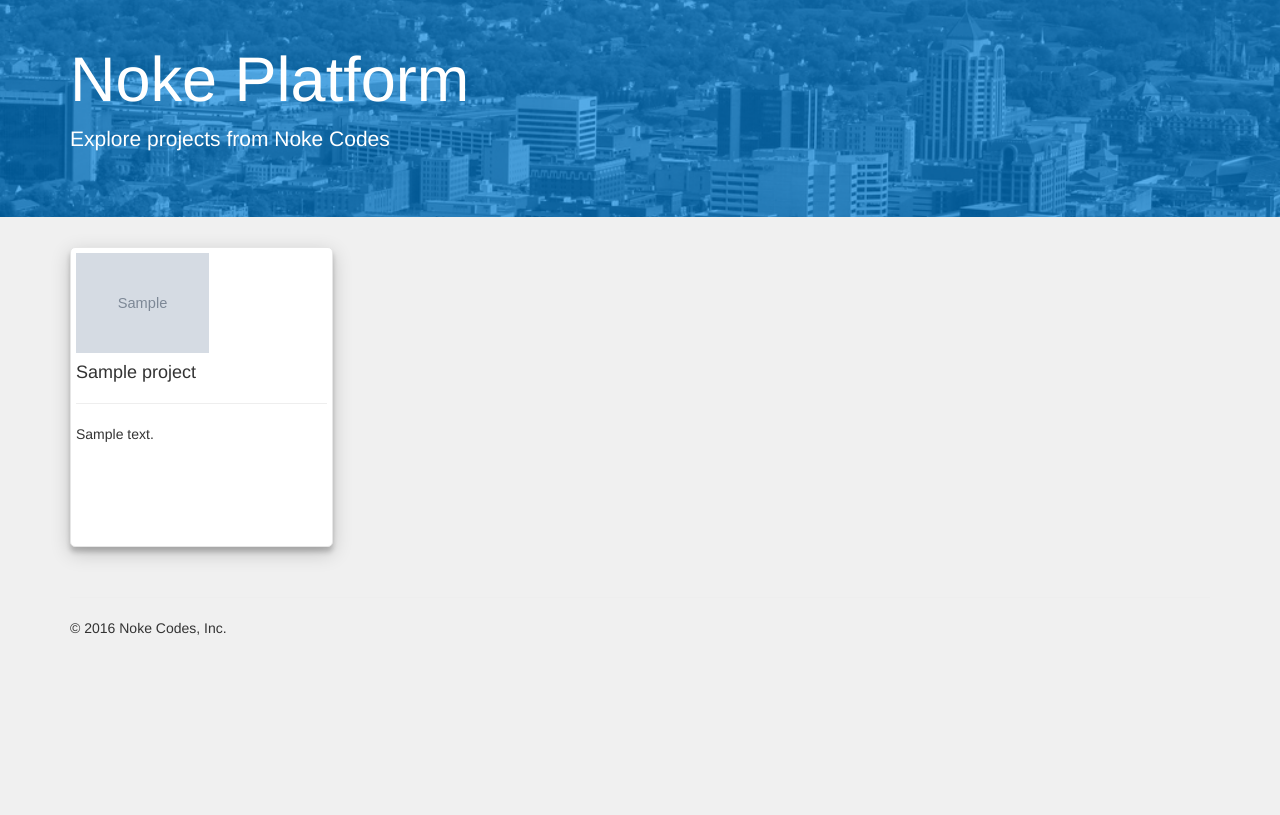
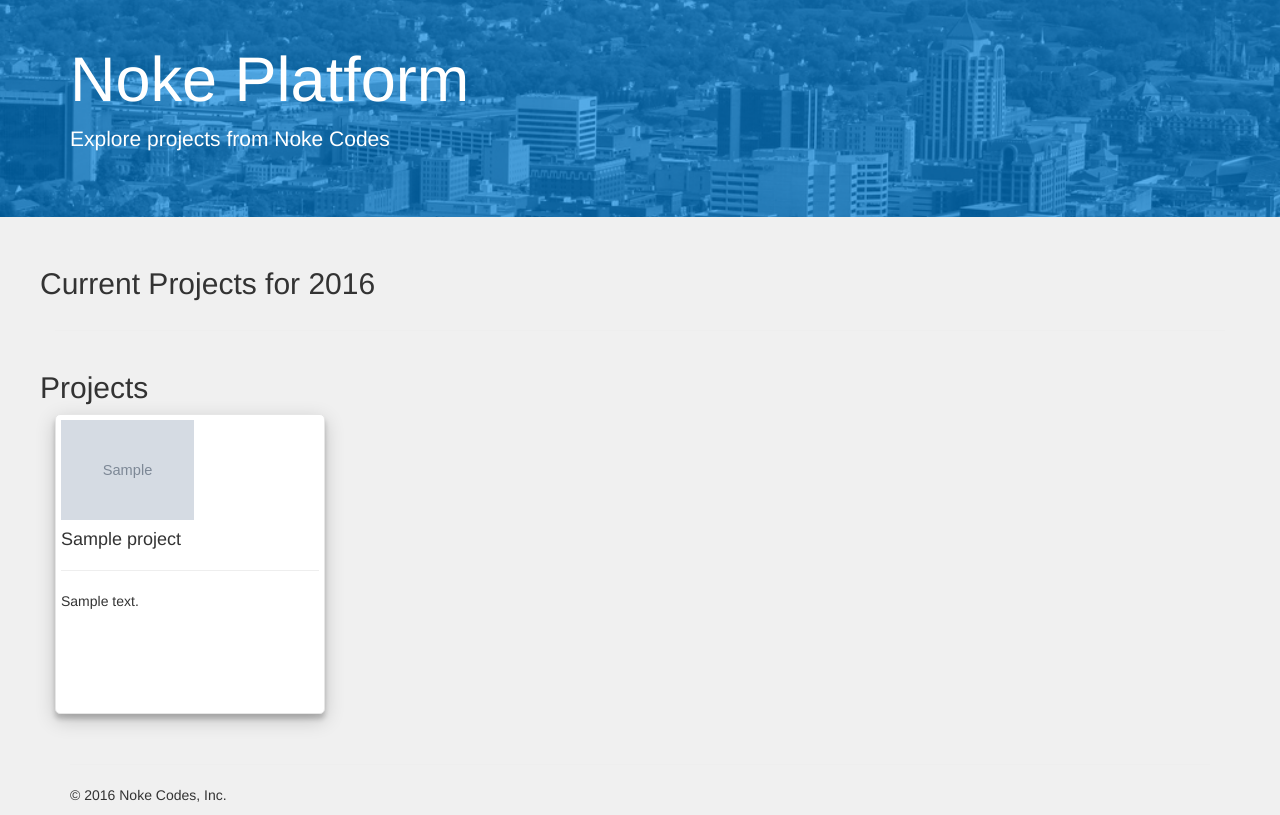
Before and after one commit to NokeCodes/noke-platform, a Django app: page / in a window 1280 px wide. Shown: the part 77-892 px from the top of the page. Before the commit the page ends 712 px from the top, so only its background shows below. Run offline with Django 3.2, Linux system fonts and the light colour scheme; tables that the repository leaves empty hold one stand-in row (values such as "Sample post"); grey boxes marked "Sample" are stand-in pictures; some libraries are stand-ins or nearby versions.

Commit message:
Added year to the project model; Separated 2016 projects on the homepage

```diff
--- a/projects/models.py
+++ b/projects/models.py
@@ -11,6 +11,7 @@ class Project(models.Model):
     github_url = models.URLField(blank=True)
     image_url = models.URLField(blank=True)
     organization_url = models.URLField(blank=True)
+    project_year = models.IntegerField(default=0)
 
     members = models.ManyToManyField(User, through='Membership')
 
--- a/projects/templates/projects/index.html
+++ b/projects/templates/projects/index.html
@@ -9,9 +9,9 @@
 {% block body %}
 
 
-
-
-    {% for project in projs %}
+<div class="row">
+<h2>Current Projects for 2016</h2>
+    {% for project in currentProjs %}
     <div class="col-md-3">
         <a class="project-link" href="{% url 'projects:details' project.slug %}">
             <div class="project-card">
@@ -23,4 +23,21 @@
         </a>
     </div>
     {% endfor %}
+</div>
+<hr/>
+<div class="row">
+<h2>Projects</h2>
+    {% for project in olderProjs %}
+    <div class="col-md-3">
+        <a class="project-link" href="{% url 'projects:details' project.slug %}">
+            <div class="project-card">
+                <div class="card-img-holder"><img class="card-img" src="{{ project.image_url }}" /></div>
+                <h4>{{ project.title }}</h4>
+                <hr/>
+                <p>{{ project.about|truncatechars:76 }}</p>
+            </div>
+        </a>
+    </div>
+    {% endfor %}
+</div>
 {% endblock %}
--- a/projects/views.py
+++ b/projects/views.py
@@ -6,9 +6,11 @@ from projects.models import Project, Membership
 
 
 def index(request):
-    projs = Project.objects.all()
+    currentProjs = Project.objects.all().filter(project_year=2016)
+    olderProjs = Project.objects.all().exclude(project_year=2016)
     context = {
-        'projs': projs,
+        'currentProjs': currentProjs,
+        'olderProjs': olderProjs,
     }
     return render(request, 'projects/index.html', context)
 
```
Also changed, not shown: projects/migrations/0010_project_project_year.py (added).
